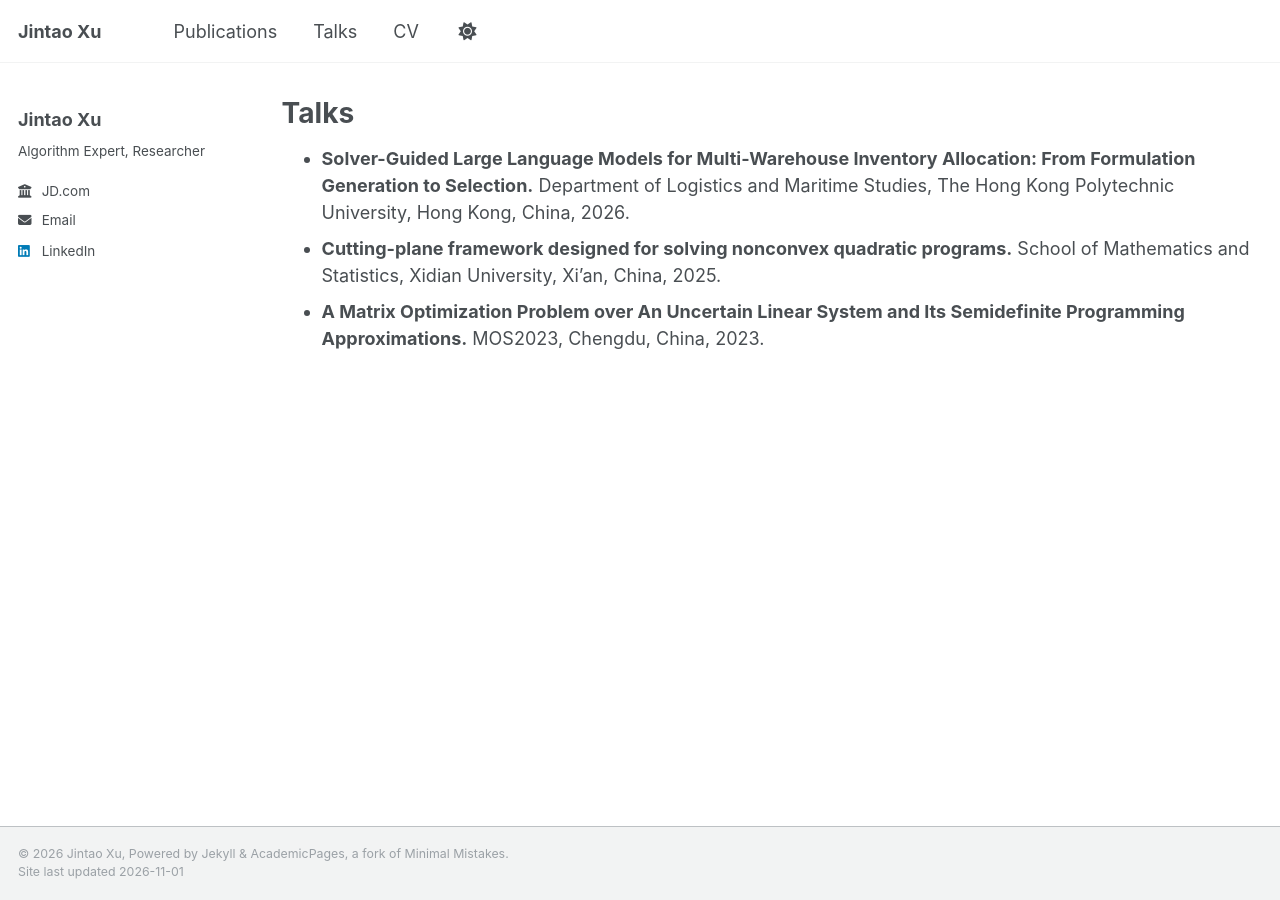
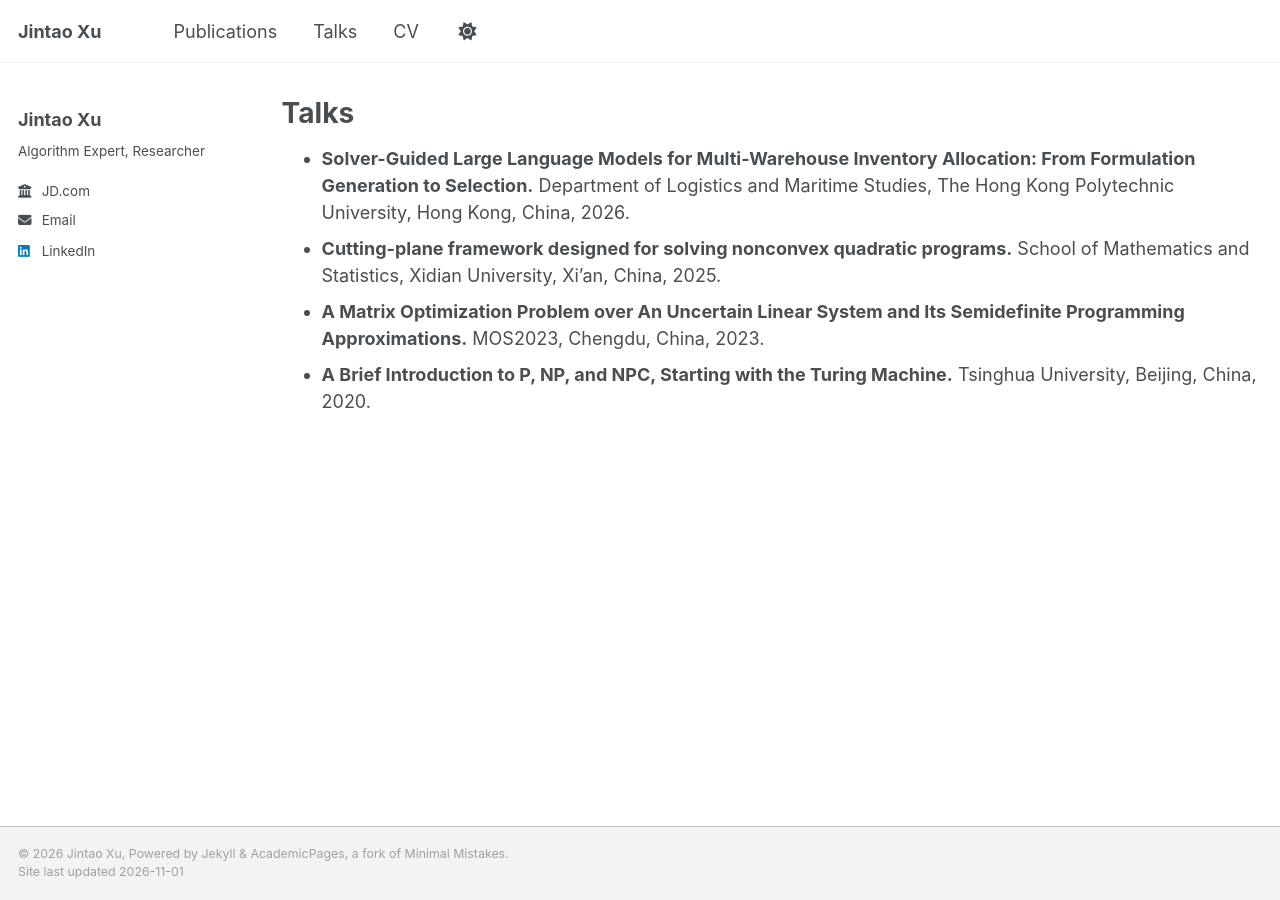
Before and after one commit to JintaoXuMath/JintaoXuMath.github.io, a Jekyll site: the page built from _pages/talks.md, in a window 1280 px wide. Built offline with Jekyll 4.4.1, drawn with Linux system fonts in a browser that asks for light colours.

Commit message:
Update talks.md

```diff
--- a/_pages/talks.md
+++ b/_pages/talks.md
@@ -12,3 +12,4 @@ Department of Logistics and Maritime Studies, The Hong Kong Polytechnic Universi
   School of Mathematics and Statistics, Xidian University, Xi'an, China, 2025.
 - **A Matrix Optimization Problem over An Uncertain Linear System and Its Semidefinite Programming Approximations.**
   MOS2023, Chengdu, China, 2023.
+- **A Brief Introduction to P, NP, and NPC, Starting with the Turing Machine.** Tsinghua University, Beijing, China, 2020.
```
